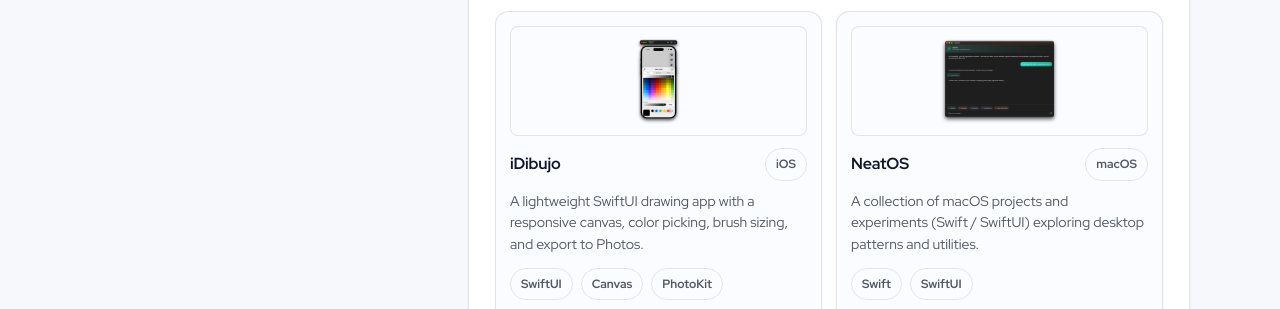
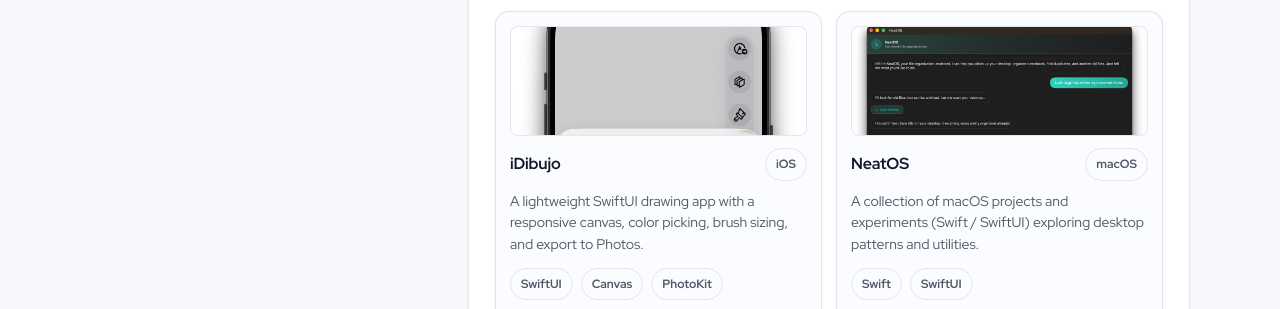
Before and after one commit to israman30/israman30.github.io, a plain HTML site: page index.html in a window 1280 px wide. Shown: the part 985-1294 px from the top of the page. Drawn offline with nearby package versions, Linux system fonts and the light colour scheme.

Commit message:
update card size

```diff
--- a/index.html
+++ b/index.html
@@ -166,7 +166,7 @@
                     </article>
 
                     <article class="project-card" data-tags="macos swiftui">
-                        <div class="project-media is-image" aria-hidden="true">
+                        <div class="project-media is-image is-neatos" aria-hidden="true">
                             <img src="./img/NeatOS.png" alt="">
                         </div>
                         <div class="project-top">
--- a/style.css
+++ b/style.css
@@ -521,18 +521,22 @@ a:hover {
 }
 
 .project-media.is-image {
-    /* Keep the same banner box size as other cards,
-       but fit the image inside (no stretch). */
-    background: var(--surface-2);
-    padding: 10px 12px;
+    /* Full-bleed banner (matches original card banner look) */
+    background: var(--surface);
+    padding: 0;
 }
 
 .project-media.is-image img {
     width: 100%;
     height: 100%;
     display: block;
-    object-fit: contain;
-    object-position: center center;
+    object-fit: cover;
+    object-position: 50% 20%;
+}
+
+/* NeatOS screenshot needs a slightly higher crop */
+.project-media.is-neatos img {
+    object-position: 50% 10%;
 }
 
 .project-media ion-icon {
```
